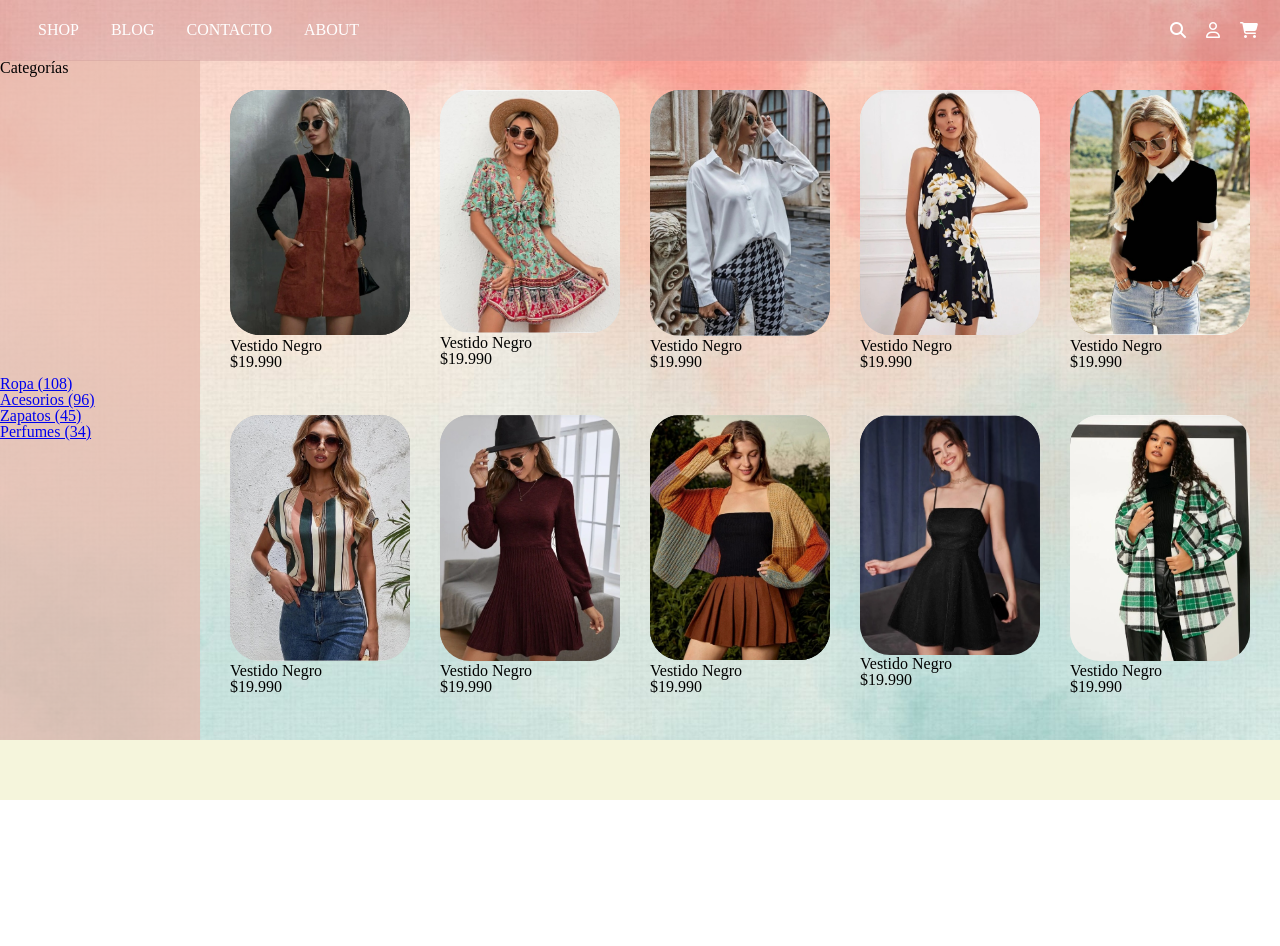
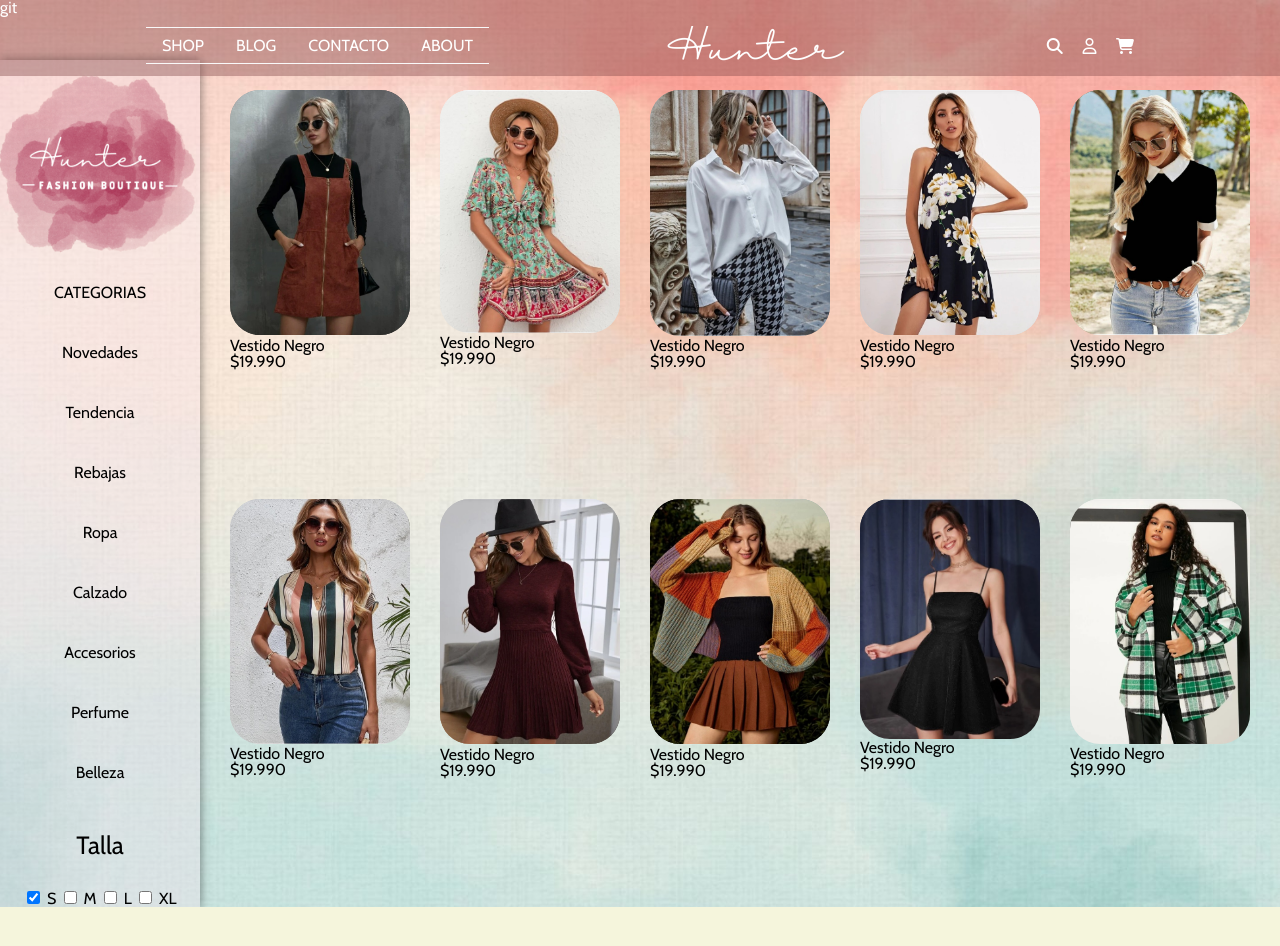
Before and after one commit to Mich-Juger/grid, a plain HTML site: page index.html in a window 1280 px wide. Before the commit the page ends 800 px from the top, so only its background shows below. Drawn offline with nearby package versions, Linux system fonts and the light colour scheme.

Commit message:
Barra lateral aside

```diff
--- a/assets/css/style.css
+++ b/assets/css/style.css
@@ -1,15 +1,15 @@
 body {
+    font-family: 'Cabin', sans-serif;
     background-image: url(../img/Presentación\ Diapositiva\ Marca\ Creativa\ Doodle\ Acuarela\ Colores\ Pasteles.jpg);
     background-size: cover;
     background-position: center center;
 }
 
-
 /*Llamado grid */
 
 header {
     grid-area: header;
-    background-color: rgba(204, 155, 155, 0.425);
+    background-color: rgba(136, 79, 79, 0.425);
     position: fixed;
     width: 100%;
     color: white;
@@ -18,8 +18,9 @@ header {
 
 aside {
     grid-area: aside;
-    background-color: rgba(231, 186, 173, 0.753);
+    background-color: rgba(245, 227, 239, 0.358);
     display: grid;
+    box-shadow: 0 0 10px rgba(0, 0, 0, .5);
 }
 
 section {
@@ -48,21 +49,30 @@ main {
 /* Fin Llamado grid */
 
 /*Inicio NAV*/
+
 nav {
-    padding: 22px;
+    height: 60px;
     display: flex;
-    justify-content: space-between;
+    justify-content: space-evenly;
+    align-items: center;
 }
 
 nav li a {
-  color: white;
-  text-decoration: none;
-  padding: .5em 1em;
+    color: white;
+    text-decoration: none;
+    padding: .5em 1em;
+    border-bottom: solid 1px #f9f9f9;
+    border-top: solid 1px #f9f9f9;
 }
 
 nav li a:hover {
-  background: tomato;
-  color: white;
+    background: rgb(220, 129, 112);
+    color: white;
+}
+
+nav > img {
+    height: 50px;
+    padding-top: 10px;
 }
 
 @media screen and (min-width: 480px) {
@@ -77,6 +87,65 @@ nav i {
     cursor: pointer;
 }
 /*Termino NAV*/
+
+
+
+/*Inicio narra lateral aside*/
+
+#menu  {
+    display: flex;
+    flex-direction: column;
+}
+
+#menu  div {
+    display: flex;
+    flex-direction: row;
+    align-items: center;
+    justify-content: center;
+    cursor: pointer;
+    height: 60px;
+}
+
+#menu div {
+    display: flex;
+    flex-direction: row;
+}
+
+#menu div:hover {
+    background-color: rgba(161, 100, 100, 0.425);
+    color: white;
+}
+
+/*checkbox talla COPIADO/
+
+/* OFF */
+[type="checkbox"]:not(:checked) + label:after {
+    background: url('check_off.png') left center no-repeat;
+}
+
+  /* ON */
+  [type="checkbox"]:checked + label {
+
+}
+  [type="checkbox"]:checked + label:after {
+    background: url('check_on.png') left center no-repeat;
+}
+
+#talla > h2{
+    font-size: 25px;
+    text-align: center;
+    padding: 30px;
+}
+
+#talla {
+    text-align: center;
+}
+
+/*checkbox talla COPIADO/
+/*Fin narra lateral aside*/
+
+
+
 
 /*INICIO CONTENIDO*/
 
--- a/index.html
+++ b/index.html
@@ -6,6 +6,12 @@
     <meta name="viewport" content="width=device-width, initial-scale=1.0">
     <link rel="stylesheet" href="assets/css/reset.css">
     <link rel="stylesheet" href="assets/css/style.css">
+
+<!--Font Google-->
+<link rel="preconnect" href="https://fonts.googleapis.com">
+<link rel="preconnect" href="https://fonts.gstatic.com" crossorigin>
+<link href="https://fonts.googleapis.com/css2?family=Cabin:ital,wght@0,400;0,600;1,400;1,600&display=swap" rel="stylesheet">
+<!--Font Google-->
 
 <!--FontAwesome-->
     <script src="https://kit.fontawesome.com/b4ee45aaaf.js" crossorigin="anonymous"></script>
@@ -16,7 +22,7 @@
 <body>
     <main>
     <!--INICIO MENU DE NAVEGACION-->
-        <header>
+        <header>git
             <nav>
                 <ul>
                     <li><a href="#">SHOP</a></li>
@@ -24,6 +30,9 @@
                     <li><a href="#">CONTACTO</a></li>
                     <li><a href="#">ABOUT</a></li>
                 </ul>
+
+                    <img src="assets/img/logoblanco.png" alt="">
+
                 <div>
                     <i class="fa-solid fa-magnifying-glass"></i>
                     <i class="fa-regular fa-user"></i>
@@ -35,13 +44,52 @@
 
     <!-- INICIO MENU LATERAL IZQUIERDO-->
         <aside>
-                <h2>Categorías</h2>
-                <ul>
-                    <li><a href="#">Ropa (108)</a></li>
-                    <li><a href="#">Acesorios (96)</a></li>
-                    <li><a href="#">Zapatos (45)</a></li>
-                    <li><a href="#">Perfumes (34)</a></li>
-                </ul>
+
+            <div>
+                <img src="assets/img/logo (2).png" alt="logo">
+            </div>
+                <article id="menu">
+                    <div>
+                        <h2>CATEGORIAS</h2>
+                    </div>
+                    <div>
+                        <h3>Novedades</h3>
+                    </div>
+                    <div>
+                        <h3>Tendencia</h3>
+                    </div>
+                    <div>
+                        <h3>Rebajas</h3>
+                    </div>
+                    <div>
+                        <h3>Ropa</h3>
+                    </div>
+                    <div>
+                        <h3>Calzado</h3>
+                    </div>
+                    <div>
+                        <h3>Accesorios</h3>
+                    </div>
+                    <div>
+                        <h3>Perfume</h3>
+                    </div>
+                    <div>
+                        <h3>Belleza</h3>
+                    </div>
+                </article>
+
+                <article id="talla"> <!--checbox copiado-->
+                    <h2>Talla</h2>
+                        <input type="checkbox" id="check1" checked="checked">
+                        <label for="check1">S</label>
+                        <input type="checkbox" id="check2">
+                        <label for="check2">M</label>
+                        <input type="checkbox" id="check3">
+                        <label for="check3">L</label>
+                        <input type="checkbox" id="check4">
+                        <label for="check4">XL</label>
+                </article><!--checbox copiado-->
+
         </aside> <!--incluir menú desplegable de los segmentos, que se marquen de color-->
     <!-- TERMINO MENU LATERAL IZQUIERDO-->
 
```
Also changed, not shown: assets/img/1.png (added), assets/img/OIP.jpg (deleted), assets/img/logo (2).png (added), assets/img/logo.png (deleted), assets/img/logoblanco.png (added).
